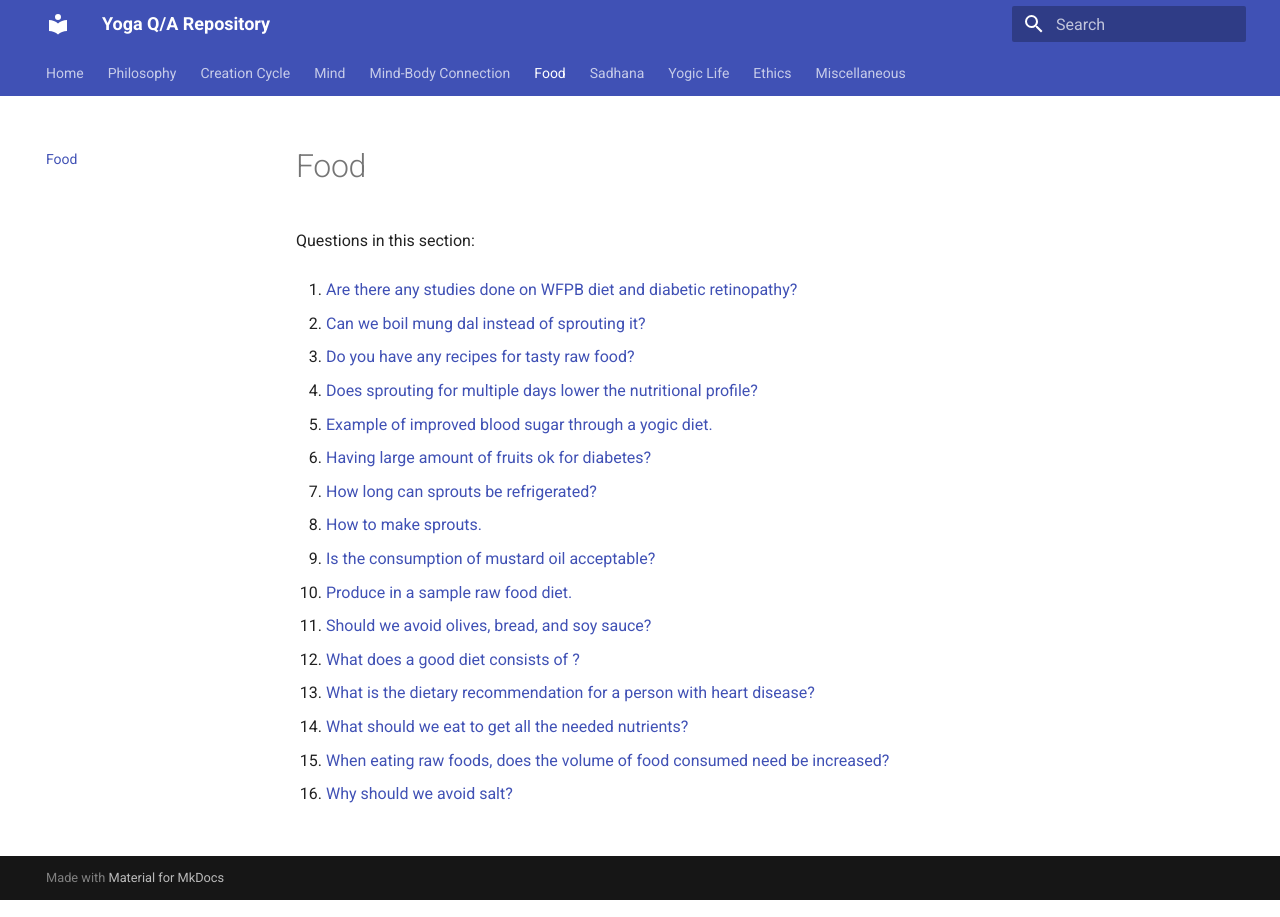
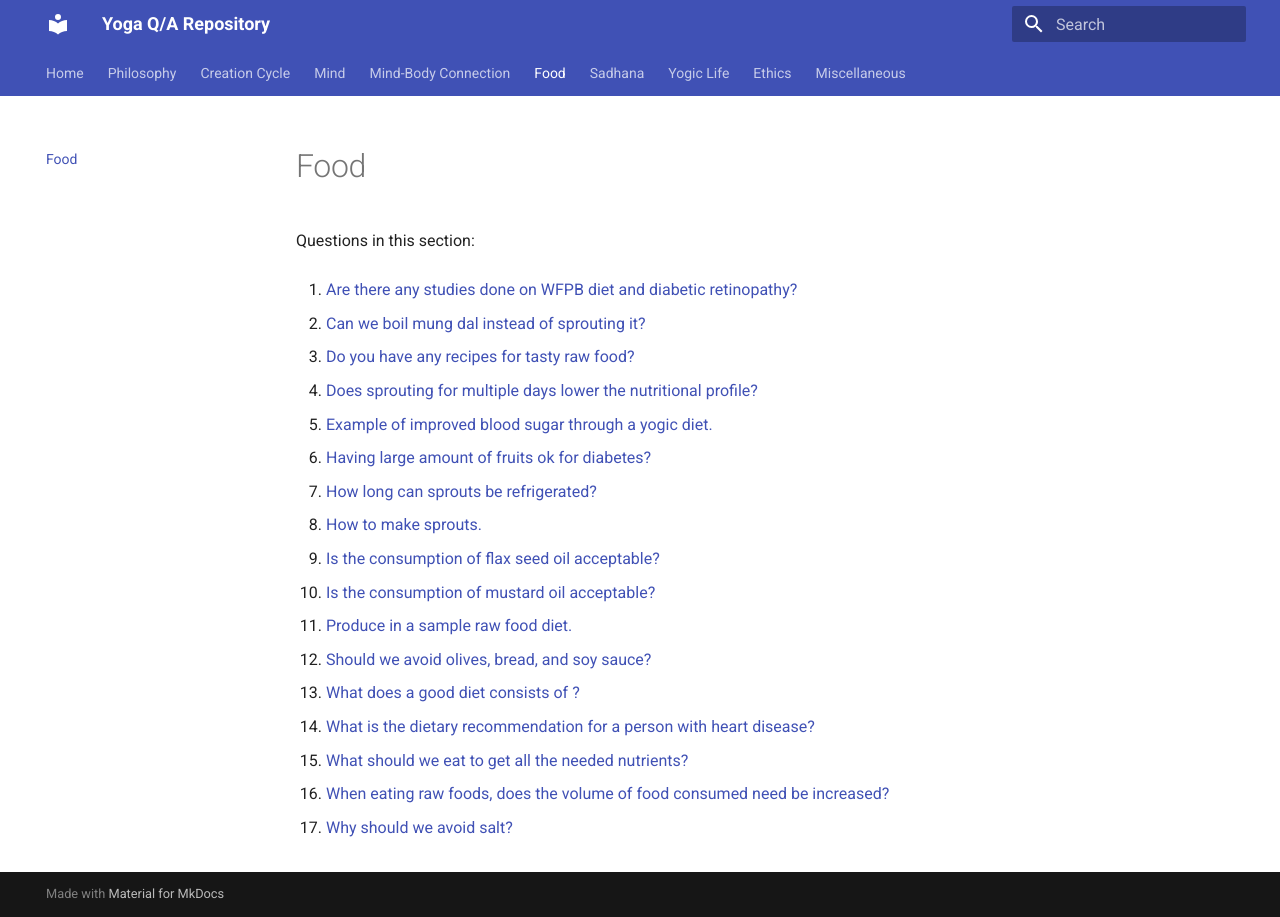
Before and after one commit to yogiclife/yoga-qa, an MkDocs documentation site: the page built from docs/food/README.md, in a window 1280 px wide. Built offline with MkDocs 1.6.1 and Material for MkDocs 9.7.7, drawn with Linux system fonts in a browser that asks for light colours.

Commit message:
Update topic indices [skip ci]

```diff
--- a/docs/food/README.md
+++ b/docs/food/README.md
@@ -18,18 +18,20 @@ Questions in this section:
 
 8. [How to make sprouts.](how-to-make-sprouts-20260628-131139.md)
 
-9. [Is the consumption of mustard oil acceptable?](is-the-consumption-of-mustard-oil-acceptable-20260628-140138.md)
+9. [Is the consumption of flax seed oil acceptable?](is-the-consumption-of-flax-seed-oil-acceptable-20260628-141212.md)
 
-10. [Produce in a sample raw food diet.](produce-in-a-sample-raw-food-diet-20260628-134655.md)
+10. [Is the consumption of mustard oil acceptable?](is-the-consumption-of-mustard-oil-acceptable-20260628-140138.md)
 
-11. [Should we avoid olives, bread, and soy sauce?](should-we-avoid-olives-bread-and-soy-sauce-20260628-114909.md)
+11. [Produce in a sample raw food diet.](produce-in-a-sample-raw-food-diet-20260628-134655.md)
 
-12. [What does a good diet consists of ?](what-does-a-good-diet-consists-of-20260628-025803.md)
+12. [Should we avoid olives, bread, and soy sauce?](should-we-avoid-olives-bread-and-soy-sauce-20260628-114909.md)
 
-13. [What is the dietary recommendation for a person with heart disease?](what-is-the-dietary-recommendation-for-a-person-with-heart-disease-20260628-023806.md)
+13. [What does a good diet consists of ?](what-does-a-good-diet-consists-of-20260628-025803.md)
 
-14. [What should we eat to get all the needed nutrients?](what-should-we-eat-to-get-all-the-needed-nutrients.md)
+14. [What is the dietary recommendation for a person with heart disease?](what-is-the-dietary-recommendation-for-a-person-with-heart-disease-20260628-023806.md)
 
-15. [When eating raw foods, does the volume of food consumed need be increased?](when-eating-raw-foods-does-the-volume-of-food-consumed-need-be-increased-20260628-030424.md)
+15. [What should we eat to get all the needed nutrients?](what-should-we-eat-to-get-all-the-needed-nutrients.md)
 
-16. [Why should we avoid salt?](why-should-we-avoid-salt-20260628-140843.md)
+16. [When eating raw foods, does the volume of food consumed need be increased?](when-eating-raw-foods-does-the-volume-of-food-consumed-need-be-increased-20260628-030424.md)
+
+17. [Why should we avoid salt?](why-should-we-avoid-salt-20260628-140843.md)
```
